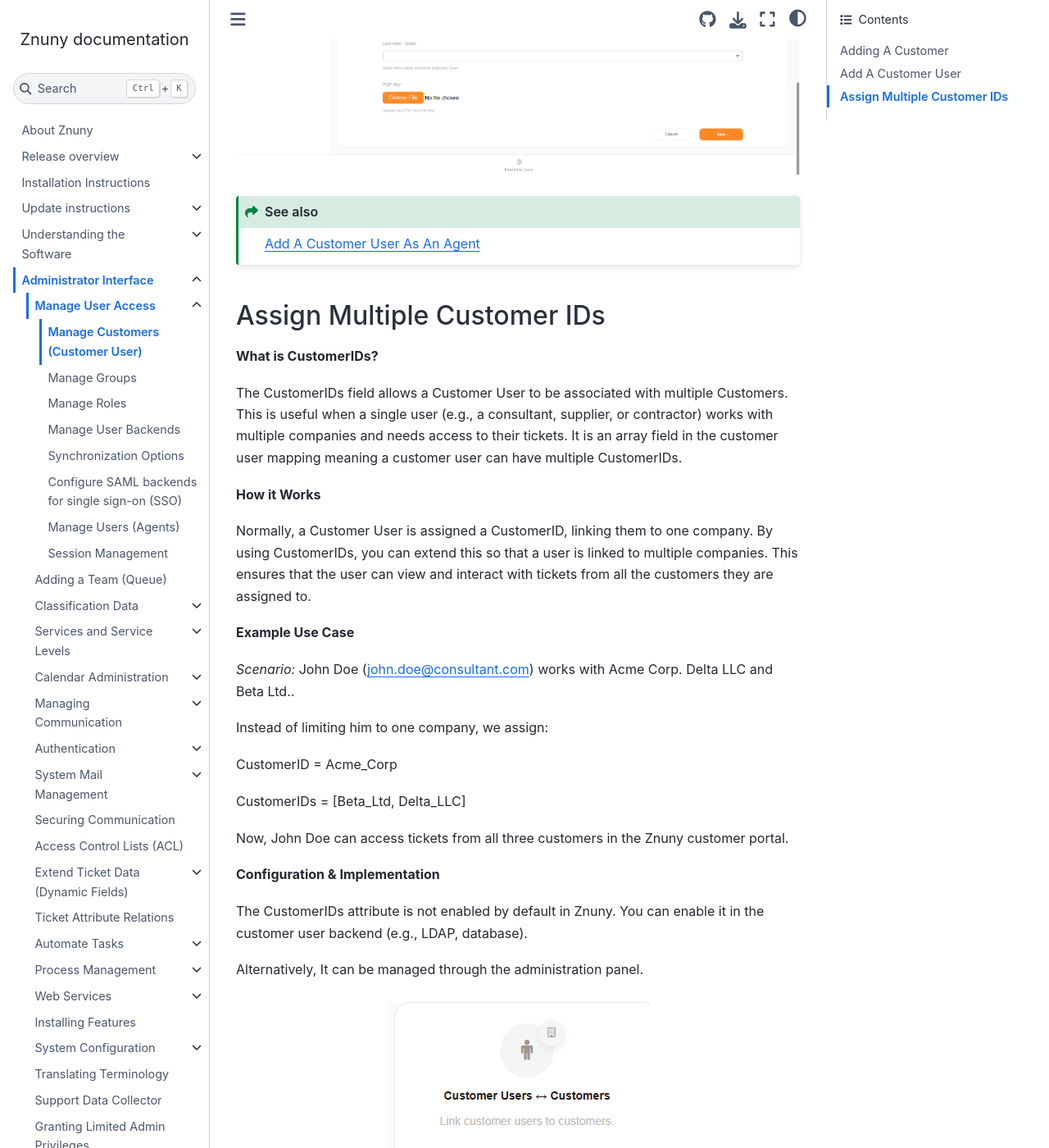
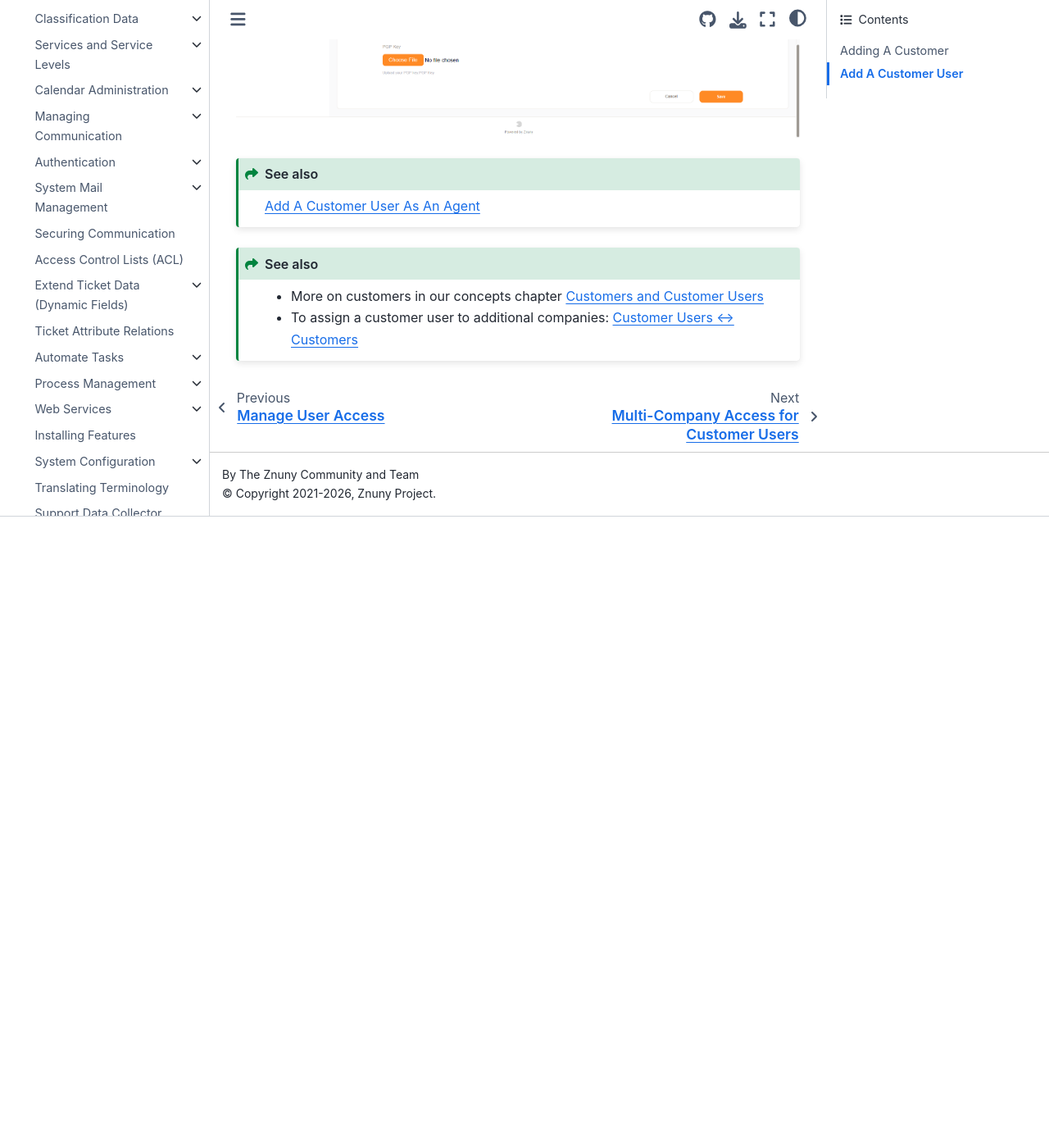
Before and after one commit to znuny/manual, a Sphinx documentation site: the page built from source/admin/usermanagement/customer_users/index.rst, in a window 1280 px wide and 1400 px high, scrolled down 3153 px. Shown: the whole window at 82% size. Built offline with Sphinx 7.4.7 and the Sphinx Book theme 1.1.4, drawn with Linux system fonts in a browser that asks for light colours; after the commit the page ends 3783 px from its top, so only the background shows below that; some of the changed text lies outside the part shown.

Commit message:
Added Multi-Company Access for Customer Users Chapter

```diff
--- a/source/admin/usermanagement/customer_users/index.rst
+++ b/source/admin/usermanagement/customer_users/index.rst
@@ -4,8 +4,8 @@
 
 .. _PageNavigation usermangement_customer_users_index:
 
-Manage Customers (Customer User)
-################################
+Customers and Customer Users
+############################
 
 Customer users belong to a customer (organization, department, etc.). A customer is required before any customer user can be added.
 
@@ -52,75 +52,7 @@
 
     :ref:`Add A Customer User As An Agent <PageNavigation agentinterface_dashboards_index>`
 
-Assign Multiple Customer IDs
-****************************
-
-**What is CustomerIDs?**
-
-The CustomerIDs field allows a Customer User to be associated with multiple Customers.
-This is useful when a single user (e.g., a consultant, supplier, or contractor) works with multiple companies and needs access to their tickets.
-It is an array field in the customer user mapping meaning a customer user can have multiple CustomerIDs.
-
-**How it Works**
-
-Normally, a Customer User is assigned a CustomerID, linking them to one company.
-By using CustomerIDs, you can extend this so that a user is linked to multiple companies.
-This ensures that the user can view and interact with tickets from all the customers they are assigned to.
-
-**Example Use Case**
-
-*Scenario:* John Doe (john.doe@consultant.com) works with Acme Corp. Delta LLC and Beta Ltd..
-
-Instead of limiting him to one company, we assign:
-
-CustomerID = Acme_Corp
-
-CustomerIDs = [Beta_Ltd, Delta_LLC]
-
-Now, John Doe can access tickets from all three customers in the Znuny customer portal.
-
-**Configuration & Implementation**
-
-The CustomerIDs attribute is not enabled by default in Znuny.
-You can enable it in the customer user backend (e.g., LDAP, database).
-
-Alternatively, It can be managed through the administration panel.
-
-.. figure:: images/admin_customer_cusotmeruser.png
-
-   Customer to Customer User Administration Module
-
-1. Navigate to **Admin** -> **Customer Users** <-> **Customers**.
-In the overview.
-
-.. figure:: images/admin_customer_customeruser_overview.PNG
-
-  Customer User to Customer Relationship Overview
-
-2. Select a customer user to assign it to multiple customers, or a customer to assign multiple customer users to a customer.
-3. Click "Save and Finish"
-
-**System Configuration**
-
-In order for an agent to assign the secondary CustomerID to the ticket, the CustomerID field must be editable. This is done in these configuration settings.
-
-Ticket Actions **People** -> **Customer**
-  Ticket::Frontend::AgentTicketCustomer::CustomerIDReadOnly
-Email Ticket
-  Ticket::Frontend::AgentTicketEmail::CustomerIDReadOnly
-Telephone TIcket
-  Ticket::Frontend::AgentTicketPhone::CustomerIDReadOnly
-Process Ticket
-  Ticket::Frontend::AgentTicketProcess::CustomerIDReadOnly
-
-Once activated, you can assign the ticket to a secondary customerID of a customer user.
-
-1. Select .. image:: images/select_customer_user_icon.PNG
-
-2. Assign one of the customer users predefined customers, or any registered (\* primarily for unregistered customer users) customer.
-
-.. figure:: images/select_customer_id.PNG
-
 .. seealso::
 
-    More on customers in our concepts chapter :ref:`pagenavigation concepts_customers_index`
+   - More on customers in our concepts chapter :ref:`pagenavigation concepts_customers_index`
+   - To assign a customer user to additional companies: :ref:`Customer Users ↔ Customers <PageNavigation admin_usermanagement_customer_user_customer_index>`
--- a/source/admin/usermanagement/index.rst
+++ b/source/admin/usermanagement/index.rst
@@ -88,6 +88,7 @@
    :maxdepth: 2
 
    customer_users/index
+   customer_user_customer/index
    groups/index
    roles/index
    user_backends/index
```
Also changed, not shown: source/admin/usermanagement/customer_user_customer/index.rst (added, +160 -0 lines), source/admin/usermanagement/customer_user_customer/images/customer_user_customer_assign_company.jpg (added), source/admin/usermanagement/customer_user_customer/images/customer_user_customer_assign_user.jpg (added), source/admin/usermanagement/customer_user_customer/images/customer_user_customer_overview.jpg (added).
